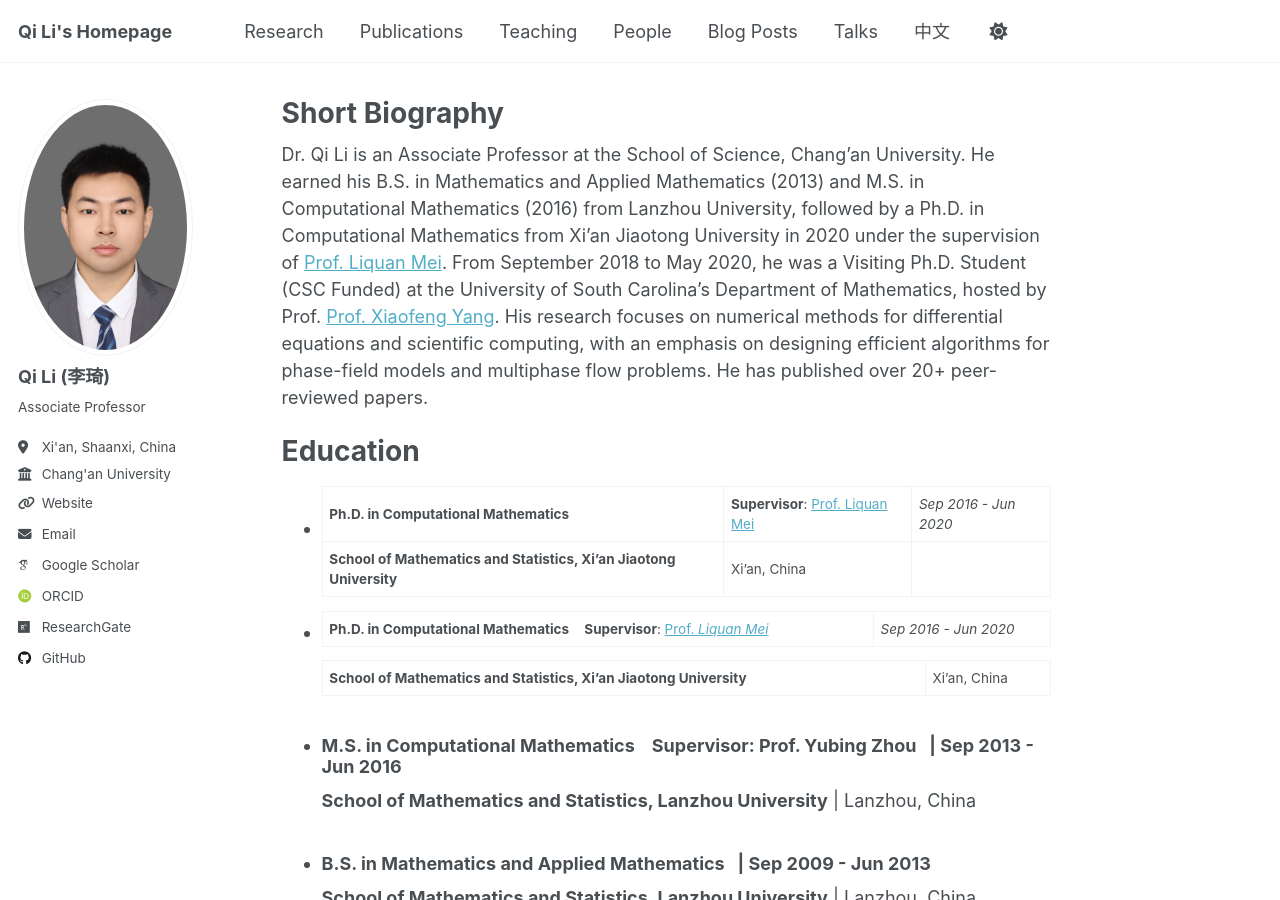
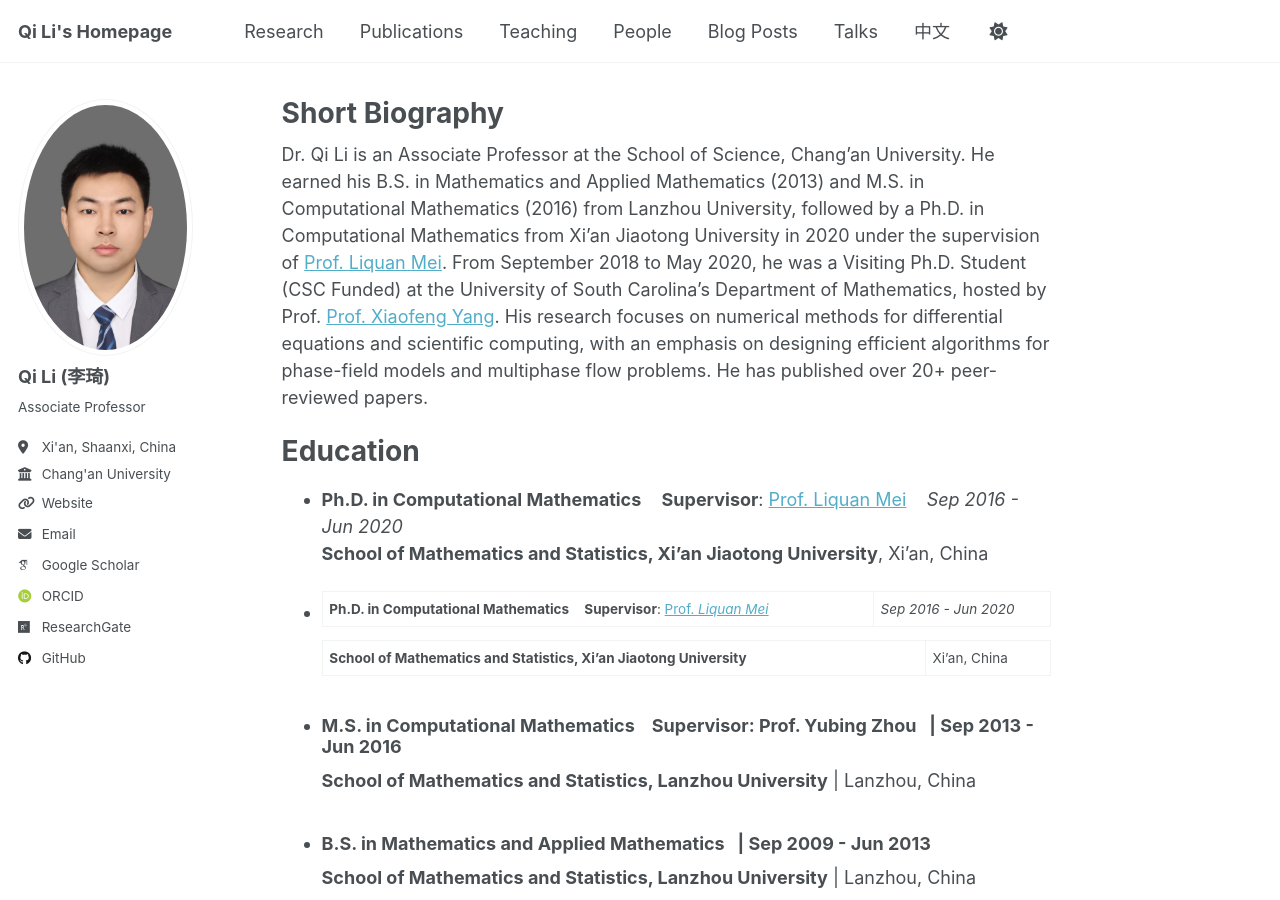
Before and after one commit to liqihao2000/liqihao2000.github.io, a Jekyll site: the page built from _pages/about.md, in a window 1280 px wide and 900 px high. Built offline with Jekyll 4.4.1, drawn with Linux system fonts in a browser that asks for light colours; some web fonts are replaced; some of the changed lines change nothing that is shown.

Commit message:
update info

```diff
--- a/_pages/about.md
+++ b/_pages/about.md
@@ -13,8 +13,8 @@
 
 # Education
 
-- **Ph.D. in Computational Mathematics** | **Supervisor**: [Prof. Liquan Mei](http://gr.xjtu.edu.cn/web/lqmei) | *Sep 2016 - Jun 2020*
-  **School of Mathematics and Statistics, Xi'an Jiaotong University** | Xi'an, China
+- **Ph.D. in Computational Mathematics** &nbsp;&nbsp;  **Supervisor**: [Prof. Liquan Mei](http://gr.xjtu.edu.cn/web/lqmei) &nbsp;&nbsp;  *Sep 2016 - Jun 2020*
+  **School of Mathematics and Statistics, Xi'an Jiaotong University**, Xi'an, China
 
 
 - **Ph.D. in Computational Mathematics**  &nbsp;&nbsp; **Supervisor**: [Prof. *Liquan Mei*](http://gr.xjtu.edu.cn/web/lqmei)  &nbsp; | *Sep 2016 - Jun 2020*
```
